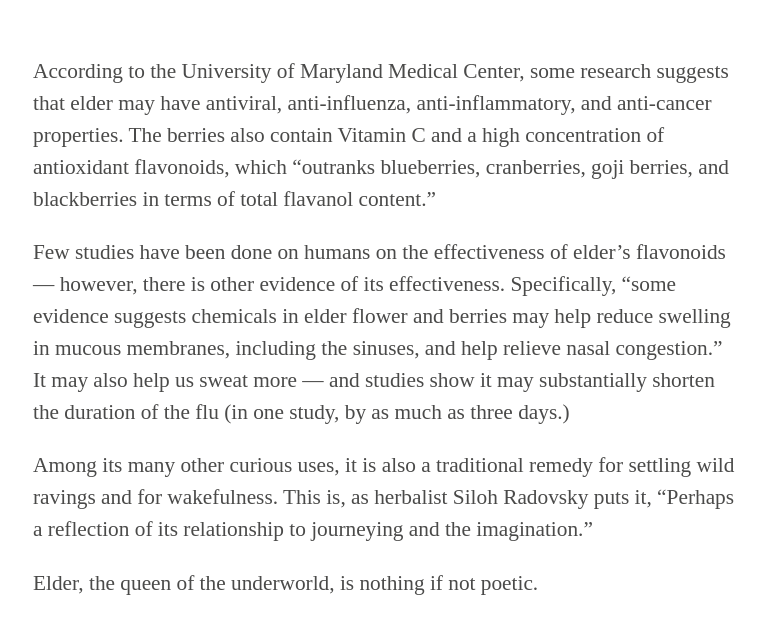
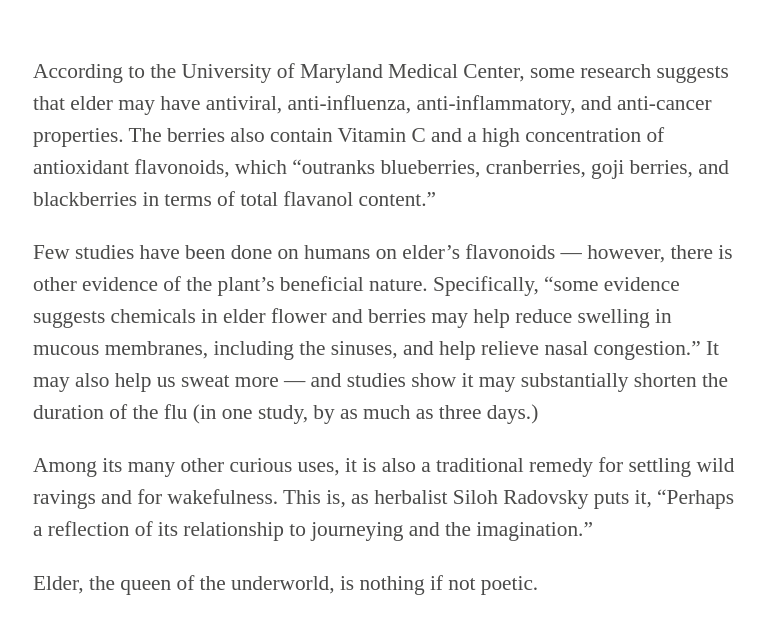
Before and after one commit to tinykite/botanic-romantic, a Jekyll site: the page built from _plants/elder.md, in a window 1280 px wide and 900 px high, scrolled down 5930 px, cut to the strip 220-854 px from the top of the window. Shown: the whole strip, without its empty margins (255-1021 px from the left). Built offline with Jekyll 4.4.1, drawn with Linux system fonts in a browser that asks for light colours.

Commit message:
Updated essays

```diff
--- a/_plants/elder.md
+++ b/_plants/elder.md
@@ -78,7 +78,7 @@ So what, you ask, is elder particularly good for? Western herbalists often turn
 
 According to the University of Maryland Medical Center, some research suggests that elder may have antiviral, anti-influenza, anti-inflammatory, and anti-cancer properties. The berries also contain Vitamin C and a high concentration of antioxidant flavonoids, which “outranks blueberries, cranberries, goji berries, and blackberries in terms of total flavanol content.”
 
-Few studies have been done on humans on the effectiveness of elder’s flavonoids — however, there is other evidence of its effectiveness. Specifically, “some evidence suggests chemicals in elder flower and berries may help reduce swelling in mucous membranes, including the sinuses, and help relieve nasal congestion.” It may also help us sweat more — and studies show it may substantially shorten the duration of the flu (in one study, by as much as three days.)
+Few studies have been done on humans on elder’s flavonoids — however, there is other evidence of the plant's beneficial nature. Specifically, “some evidence suggests chemicals in elder flower and berries may help reduce swelling in mucous membranes, including the sinuses, and help relieve nasal congestion.” It may also help us sweat more — and studies show it may substantially shorten the duration of the flu (in one study, by as much as three days.)
 
 Among its many other curious uses, it is also a traditional remedy for settling wild ravings and for wakefulness. This is, as herbalist Siloh Radovsky puts it, “Perhaps a reflection of its relationship to journeying and the imagination.”
 
```
Also changed, not shown: _plants/stinging-nettle.md (+4 -4 lines), _plants/wild-violet.md (+0 -1 lines).
